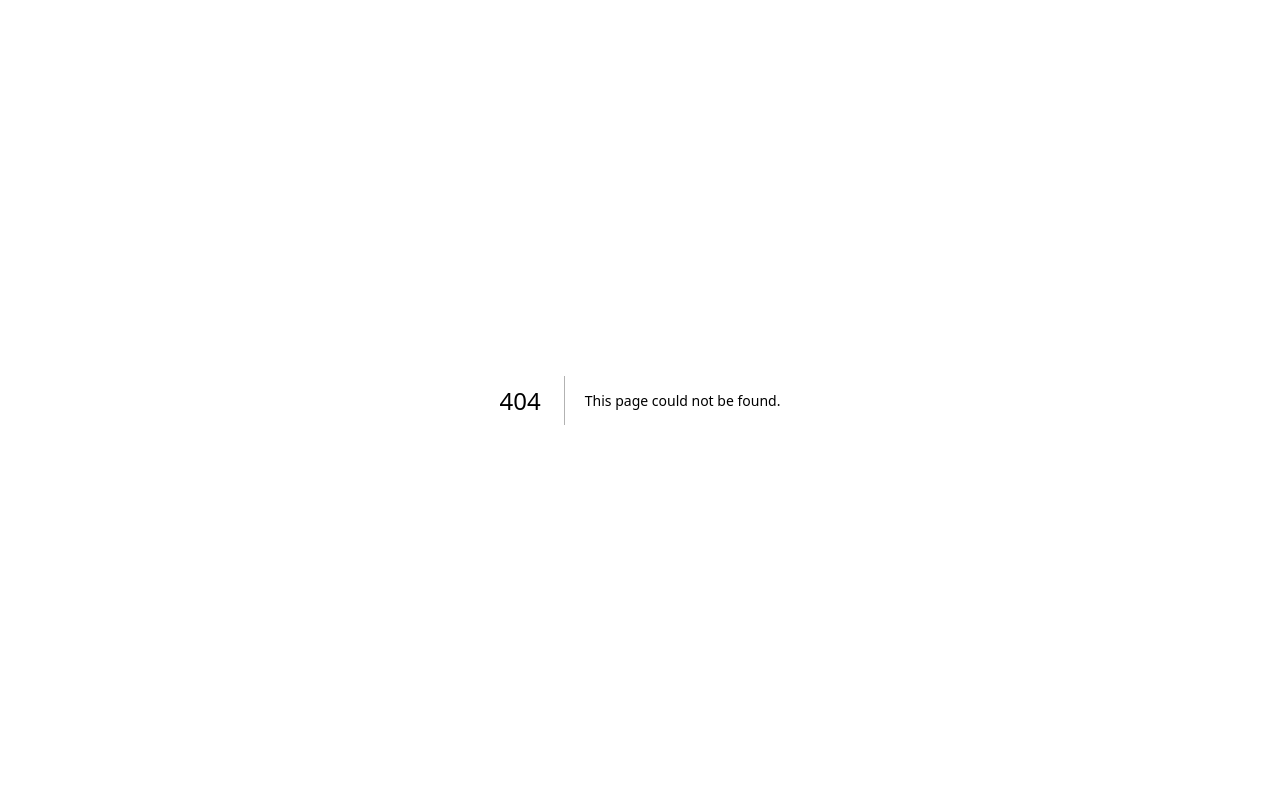
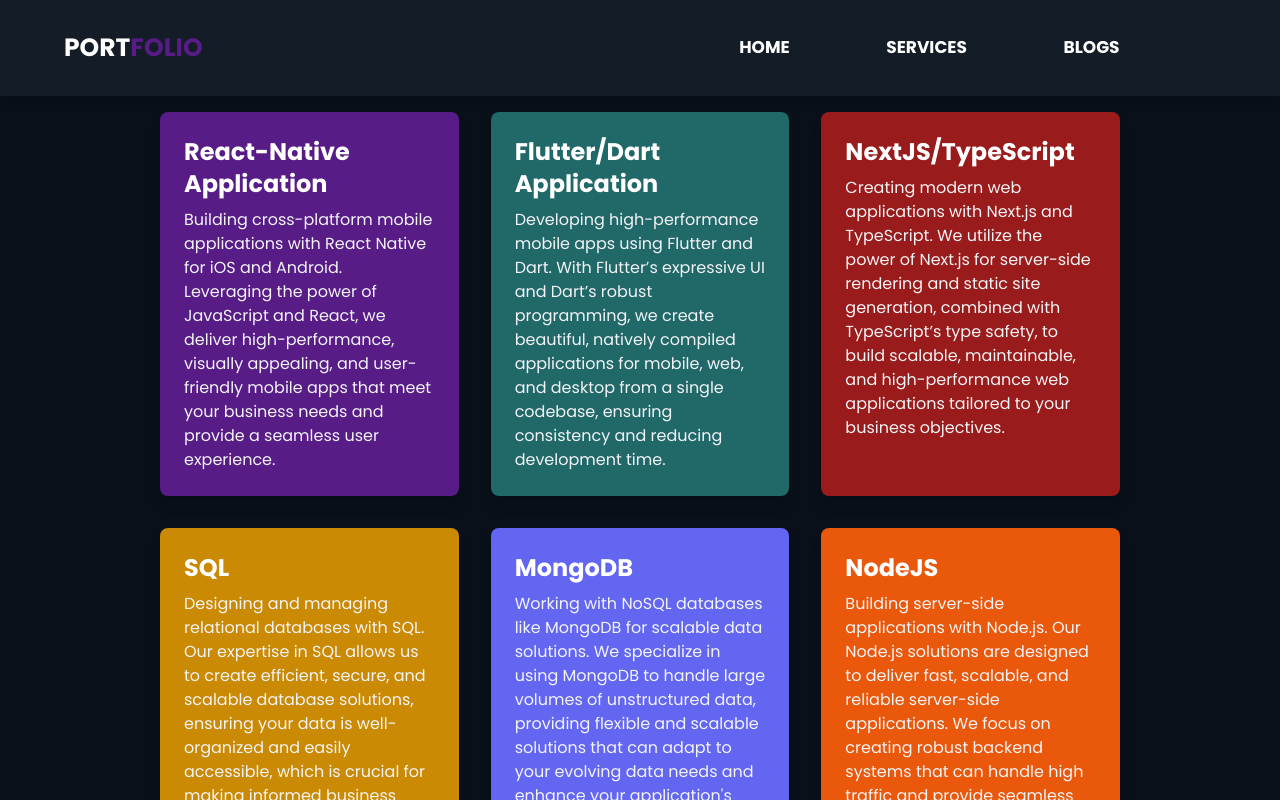
Before and after one commit to MuhammadAhmadSaaim/my-portfolio, a Next.js app: page /services in a window 1280 px wide. Before the commit this address had no page. Shown: the top 800 px of the page. Built offline with nearby package versions, Linux system fonts and the light colour scheme.

Commit message:
Addded service

```diff
--- a/app/Components/MobileNav.tsx
+++ b/app/Components/MobileNav.tsx
@@ -1,4 +1,5 @@
 import { XMarkIcon } from "@heroicons/react/16/solid"
+import Link from "next/link";
 import React from 'react'
 
 interface Props {
@@ -10,13 +11,17 @@
 
     const navAnimation = nav ? 'translate-x-0' : 'translate-x-[-100%]';
 
+    const goToProjectLink = (link: string) => {
+        window.open(link);
+    };
+
+
     return (
         <div className={`fixed ${navAnimation} transform transition-all duration-300 top-0 left-0 right-0 bottom-0 z-[10000000] bg-[#09101a]`}>
             <div className="w-[100vw] h-[100vh] flex flex-col items-center justify-center">
-                <div className="nav-link-mobile">HOME</div>
-                <div className="nav-link-mobile">SERVICES</div>
-                <div className="nav-link-mobile">BLOGS</div>
-                <div className="nav-link-mobile">CONTACT</div>
+                <Link href="/" className="nav-link">HOME</Link>
+                <Link href="/services" className="nav-link">SERVICES</Link>
+                <div onClick={() => goToProjectLink('https://medium.com/@muhammadahmadsaaim')} className="nav-link">BLOGS</div>
             </div>
             <div
                 onClick={closeNav}
--- a/app/Components/Nav.tsx
+++ b/app/Components/Nav.tsx
@@ -1,5 +1,6 @@
 import { Bars3Icon } from "@heroicons/react/16/solid"
 import React from 'react'
+import Link from 'next/link';
 
 interface Props {
   openNav: () => void;
@@ -9,7 +10,7 @@
 
   const goToProjectLink = (link: string) => {
     window.open(link);
-};
+  };
 
   return (
     <div className="w-[100%] fixed z-[10000] top-0 h-[12vh] bg-[#141c27] shadow-md">
@@ -18,10 +19,9 @@
           PORT
           <span className="text-purple-900">FOLIO</span>
         </h1>
-        <div className="nav-link">HOME</div>
-        <div className="nav-link">SERVICES</div>
+        <Link href="/" className="nav-link">HOME</Link>
+        <Link href="/services" className="nav-link">SERVICES</Link>
         <div onClick={() => goToProjectLink('https://medium.com/@muhammadahmadsaaim')} className="nav-link">BLOGS</div>
-        <div className="nav-link">CONTACT</div>
         <div onClick={openNav}>
           <Bars3Icon className="w-[2rem] md:hidden h-[2rem] cursor-pointer text-purple-900" />
         </div>
--- /dev/null
+++ b/app/services/page.tsx
@@ -0,0 +1,65 @@
+"use client";
+import React, { useEffect, useState } from 'react';
+import Footer from "../Components/Footer";
+import MobileNav from "../Components/MobileNav";
+import Nav from '../Components/Nav';
+import 'aos/dist/aos.css';
+
+const ServicesPage = () => {
+    const [nav, setNav] = useState(false);
+    const openNav = () => setNav(true);
+    const closeNav = () => setNav(false);
+
+    const services = [
+        {
+            title: "React-Native Application",
+            description: "Building cross-platform mobile applications with React Native for iOS and Android. Leveraging the power of JavaScript and React, we deliver high-performance, visually appealing, and user-friendly mobile apps that meet your business needs and provide a seamless user experience.",
+            color: "bg-purple-900"
+        },
+        {
+            title: "Flutter/Dart Application",
+            description: "Developing high-performance mobile apps using Flutter and Dart. With Flutter’s expressive UI and Dart’s robust programming, we create beautiful, natively compiled applications for mobile, web, and desktop from a single codebase, ensuring consistency and reducing development time.",
+            color: "bg-[#216869]"
+        },
+        {
+            title: "NextJS/TypeScript",
+            description: "Creating modern web applications with Next.js and TypeScript. We utilize the power of Next.js for server-side rendering and static site generation, combined with TypeScript’s type safety, to build scalable, maintainable, and high-performance web applications tailored to your business objectives.",
+            color: "bg-red-800"
+        },
+        {
+            title: "SQL",
+            description: "Designing and managing relational databases with SQL. Our expertise in SQL allows us to create efficient, secure, and scalable database solutions, ensuring your data is well-organized and easily accessible, which is crucial for making informed business decisions.",
+            color: "bg-yellow-600"
+        },
+        {
+            title: "MongoDB",
+            description: "Working with NoSQL databases like MongoDB for scalable data solutions. We specialize in using MongoDB to handle large volumes of unstructured data, providing flexible and scalable solutions that can adapt to your evolving data needs and enhance your application's performance.",
+            color: "bg-indigo-500"
+        },
+        {
+            title: "NodeJS",
+            description: "Building server-side applications with Node.js. Our Node.js solutions are designed to deliver fast, scalable, and reliable server-side applications. We focus on creating robust backend systems that can handle high traffic and provide seamless integration with front-end technologies.",
+            color: "bg-orange-600"
+        },
+    ];
+
+    return (
+        <div className="overflow-x-hidden">
+            <MobileNav nav={nav} closeNav={closeNav} />
+            <Nav openNav={openNav} />
+            <div className="mt-[10vh] relative z-[30] flex bg-[#09101a] justify-center">
+                <div className="w-full max-w-5xl p-8 grid grid-cols-1 sm:grid-cols-2 lg:grid-cols-3 gap-8 mt">
+                    {services.map((service, index) => (
+                        <div key={index} className={`${service.color} p-6 rounded-lg shadow-lg transform transition-transform hover:-translate-y-2`}>
+                            <h2 className="text-2xl font-bold mb-2 text-white">{service.title}</h2>
+                            <p className="text-gray-100">{service.description}</p>
+                        </div>
+                    ))}
+                </div>
+            </div>
+            <Footer />
+        </div>
+    );
+};
+
+export default ServicesPage;
```
